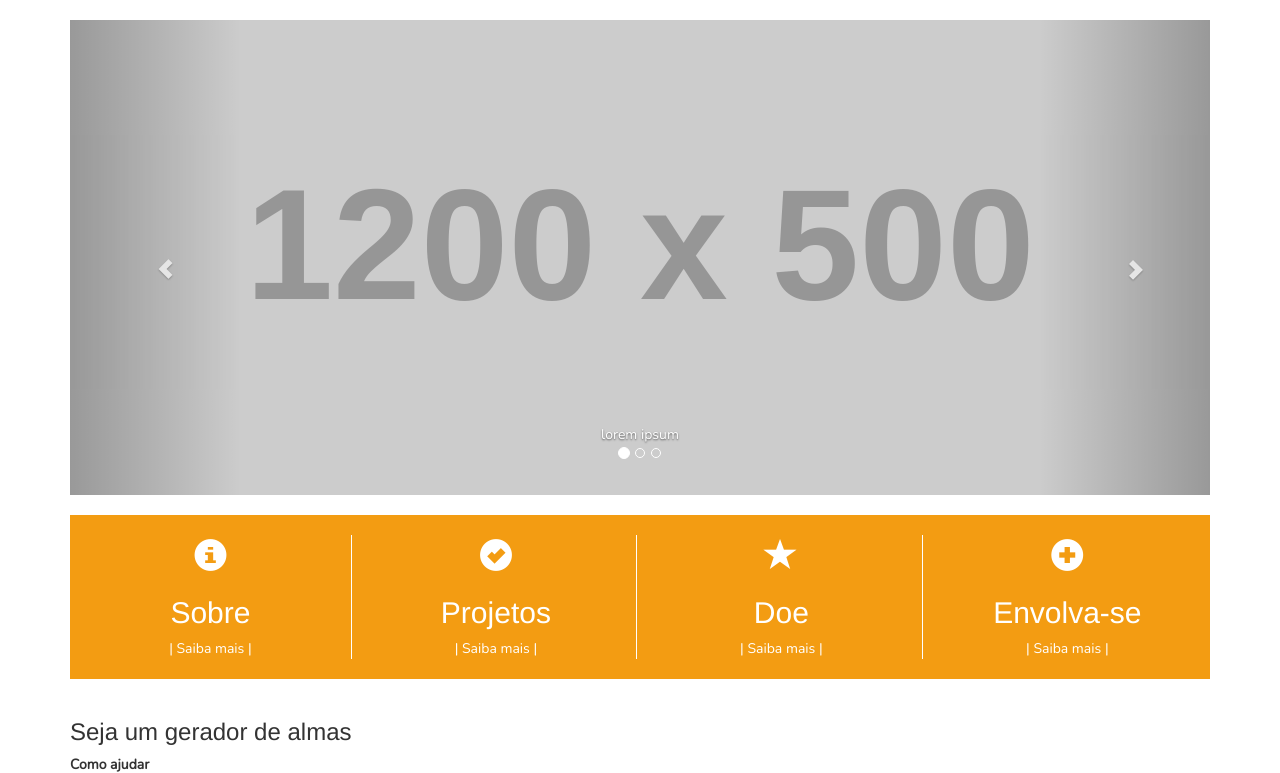
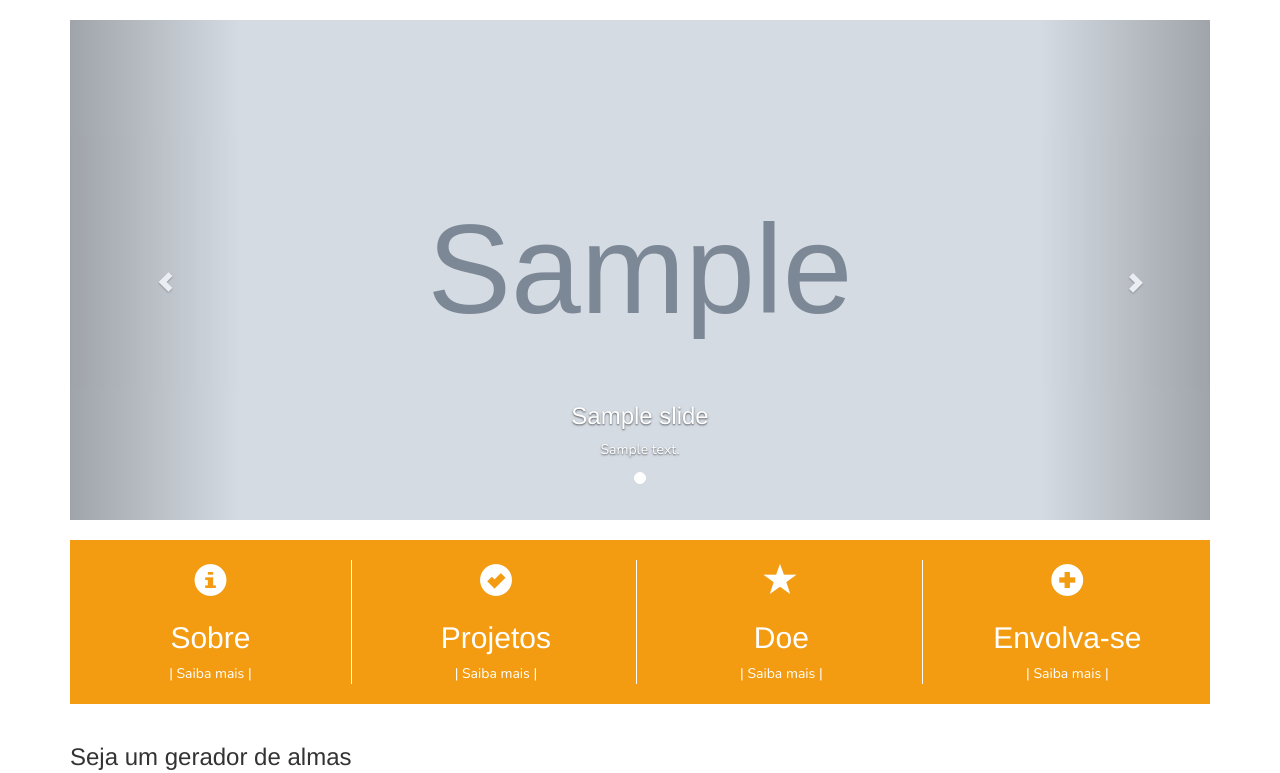
Before and after one commit to patrickporto/soldajustica, a Django app: page / in a window 1280 px wide. Shown: the part 120-893 px from the top of the page. Run offline with Django 3.2, Linux system fonts and the light colour scheme; tables that the repository leaves empty hold one stand-in row (values such as "Sample post"); grey boxes marked "Sample" are stand-in pictures; grey boxes labelled with a size stand in for pictures from a placeholder-image service; some libraries are stand-ins or nearby versions.

Commit message:
Implementação de carousel

```diff
--- a/soldajustica/app/models.py
+++ b/soldajustica/app/models.py
@@ -1,7 +1,18 @@
-"""
-Definition of models.
-"""
-
+from django.utils.translation import ugettext as _
 from django.db import models
 
-# Create your models here.
+
+class Slide(models.Model):
+    title = models.CharField(max_length=40, verbose_name=_('Tí­tulo'))
+    description = models.CharField(max_length=140, blank=True, verbose_name=_('Descrição'))
+    image = models.ImageField(verbose_name=_('Imagem'))
+    active = models.BooleanField(default=True, verbose_name=_('Ativo'))
+    url = models.URLField()
+    date_created = models.DateTimeField(auto_now_add=True, verbose_name=_('Data de criação'))
+    last_update = models.DateTimeField(auto_now=True, verbose_name=_('Data de Atualização'))
+
+    def __str__(self):
+        return self.title
+
+    class Meta:
+        ordering = ['-date_created']
--- a/soldajustica/app/static/app/content/site.css
+++ b/soldajustica/app/static/app/content/site.css
@@ -205,4 +205,9 @@ h1 {
   background: #e67e22;
   transition: all ease-in 0.3s;
 }
+.carousel-inner > .item > img,
+.carousel-inner > .item > a > img {
+  width: 1200px;
+  height: 500px;
+}
 /*# sourceMappingURL=site.css.map */
--- a/soldajustica/app/static/app/content/site.less
+++ b/soldajustica/app/static/app/content/site.less
@@ -227,3 +227,8 @@ h1 {
         }
     }
 }
+
+.carousel-inner>.item>img, .carousel-inner>.item>a>img {
+    width: 1200px;
+    height: 500px;
+}
--- a/soldajustica/app/templates/app/index.html
+++ b/soldajustica/app/templates/app/index.html
@@ -2,32 +2,26 @@
 
 {% block content %}
 
+{% if carousel %}
 <div id="carousel-example-generic" class="carousel slide" data-ride="carousel">
     <ol class="carousel-indicators">
-        <li data-target="#carousel-example-generic" data-slide-to="0" class="active"></li>
-        <li data-target="#carousel-example-generic" data-slide-to="1"></li>
-        <li data-target="#carousel-example-generic" data-slide-to="2"></li>
+        {% for slide in carousel %}
+        <li data-target="#carousel-example-generic" data-slide-to="{{forloop.counter0}}" class="{% if forloop.first %}active{% endif %}"></li>
+        {% endfor %}
     </ol>
 
     <div class="carousel-inner" role="listbox">
-        <div class="item active">
-            <img src="http://placehold.it/1200x500" alt="lorem ipsum">
-            <div class="carousel-caption">
-                lorem ipsum
-            </div>
+        {% for slide in carousel %}
+        <div class="item {% if forloop.first %}active{% endif %}">
+            <a href="{{ slide.url }}">
+                <img src="{{ slide.image.url}}" alt="{{ slide.description }}">
+                <div class="carousel-caption">
+                    <h3>{{ slide.title}}</h3>
+                    <p>{{ slide.description }}</p>
+                </div>
+            </a>
         </div>
-        <div class="item">
-            <img src="http://placehold.it/1200x500" alt="lorem ipsum">
-            <div class="carousel-caption">
-                lorem ipsum
-            </div>
-        </div>
-        <div class="item">
-            <img src="http://placehold.it/1200x500" alt="lorem ipsum">
-            <div class="carousel-caption">
-                lorem ipsum
-            </div>
-        </div>
+        {% endfor %}
     </div>
 
     <a class="left carousel-control" href="#carousel-example-generic" role="button" data-slide="prev">
@@ -39,6 +33,7 @@
         <span class="sr-only">Próximo</span>
     </a>
 </div>
+{% endif %}
 
 <div class="main-link-list">
     <div class="main-link">
--- a/soldajustica/app/views.py
+++ b/soldajustica/app/views.py
@@ -4,9 +4,12 @@ from django.shortcuts import (
 )
 from project.models import Project
 from blog.models import Post
+from .models import Slide
 
 def home(request):
-    return render(request, 'app/index.html')
+    context = {}
+    context['carousel'] = Slide.objects.filter(active=True)
+    return render(request, 'app/index.html', context)
 
 def contact(request):
     return render(request, 'app/contact.html')
```
Also changed, not shown: soldajustica/app/admin.py (added, +8 -0 lines), soldajustica/app/migrations/0001_initial.py (added), soldajustica/app/migrations/0002_auto_20150616_2319.py (added), soldajustica/app/migrations/__init__.py (added), soldajustica/blog/migrations/0005_auto_20150616_2319.py (added), 3 other files.
